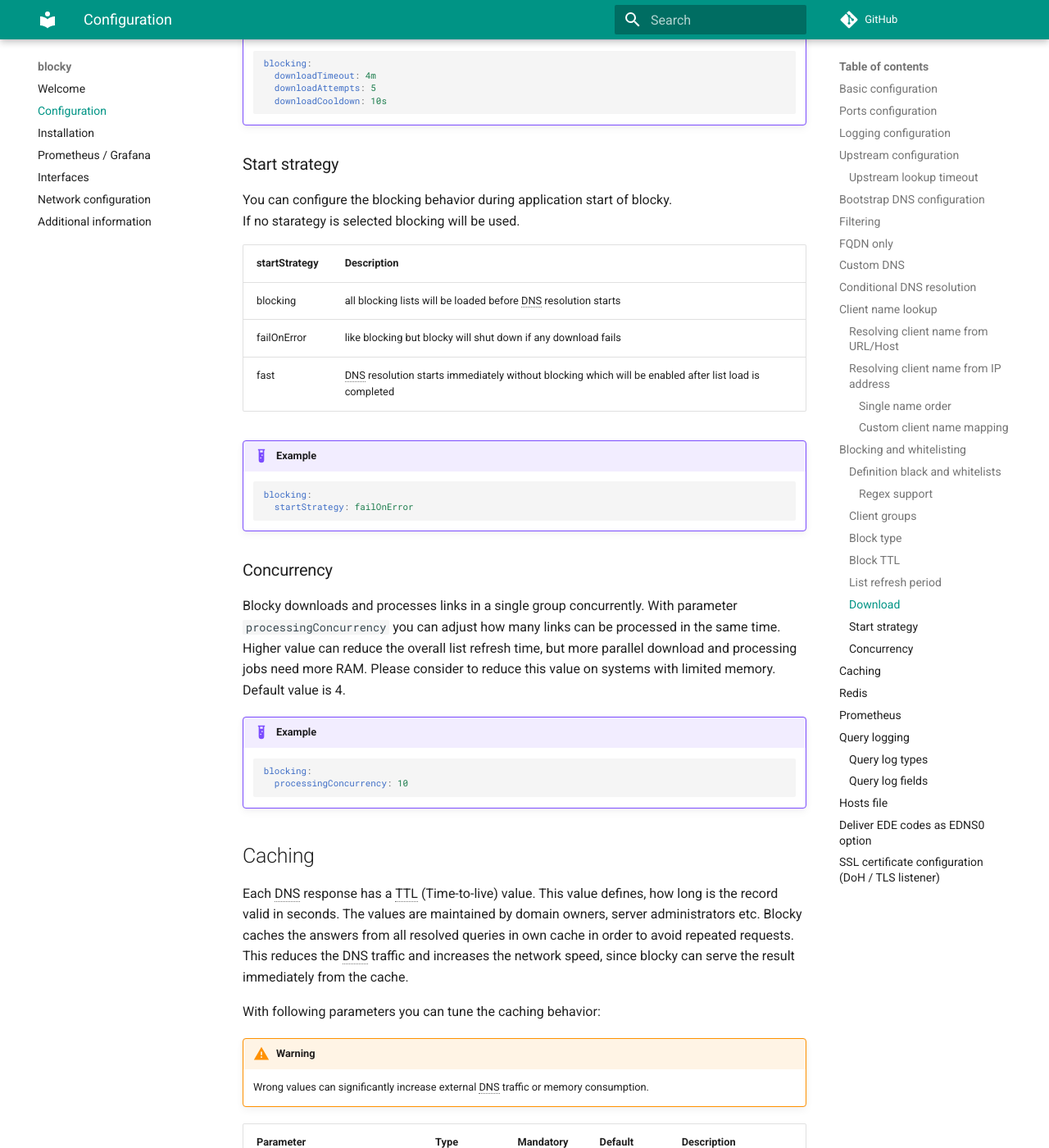
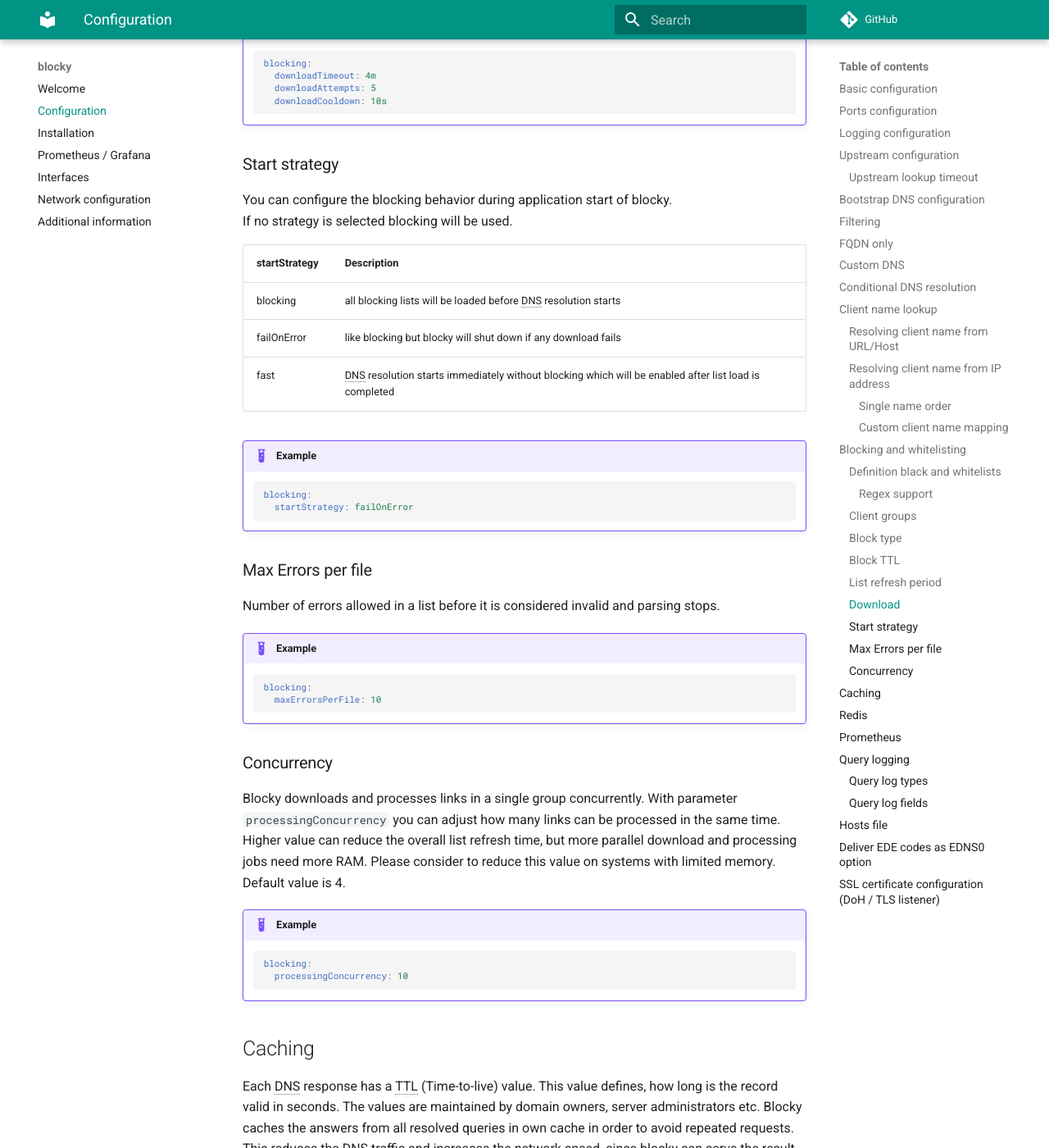
Before and after one commit to 0xERR0R/blocky, an MkDocs documentation site: the page built from docs/configuration.md, in a window 1280 px wide and 1400 px high, scrolled down 13016 px. Shown: the whole window at 82% size. Built offline with MkDocs 1.6.1 and Material for MkDocs 9.7.7, drawn with Linux system fonts in a browser that asks for light colours; comment, search, counter and statistics services are not loaded; the version menu is left out.

Commit message:
squash: docs

````diff
--- a/docs/config.yml
+++ b/docs/config.yml
@@ -111,6 +111,9 @@
   downloadCooldown: 10s
   # optional: if failOnError, application startup will fail if at least one list can't be downloaded / opened. Default: blocking
   startStrategy: failOnError
+  # Number of errors allowed in a list before it is considered invalid.
+  # Default: 5
+  maxErrorsPerFile: 5
 
 # optional: configuration for caching of DNS responses
 caching:
--- a/docs/configuration.md
+++ b/docs/configuration.md
@@ -496,7 +496,7 @@
 ### Start strategy
 
 You can configure the blocking behavior during application start of blocky.
-If no starategy is selected blocking will be used.
+If no strategy is selected blocking will be used.
 
 | startStrategy | Description                                                                                           |
 |---------------|-------------------------------------------------------------------------------------------------------|
@@ -509,6 +509,17 @@
     ```yaml
     blocking:
       startStrategy: failOnError
+    ```
+
+### Max Errors per file
+
+Number of errors allowed in a list before it is considered invalid and parsing stops.
+
+!!! example
+
+    ```yaml
+    blocking:
+      maxErrorsPerFile: 10
     ```
 
 ### Concurrency
````
